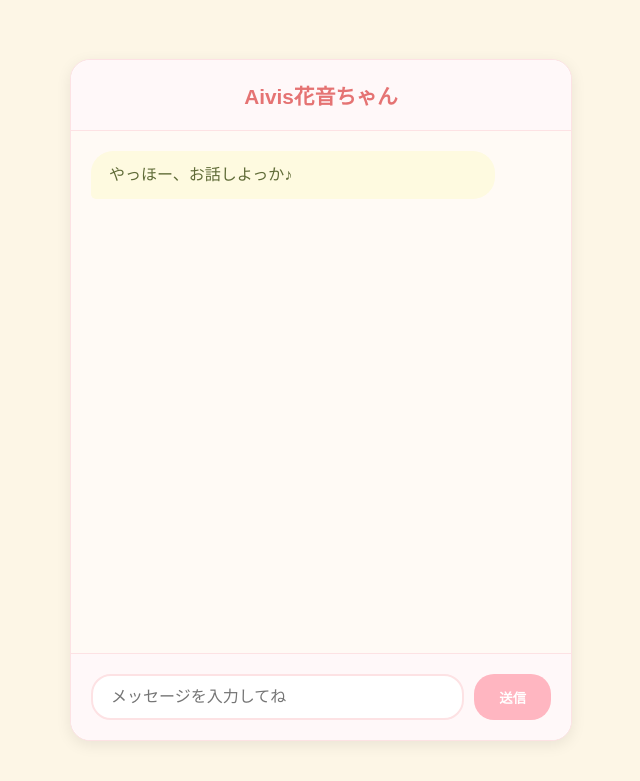
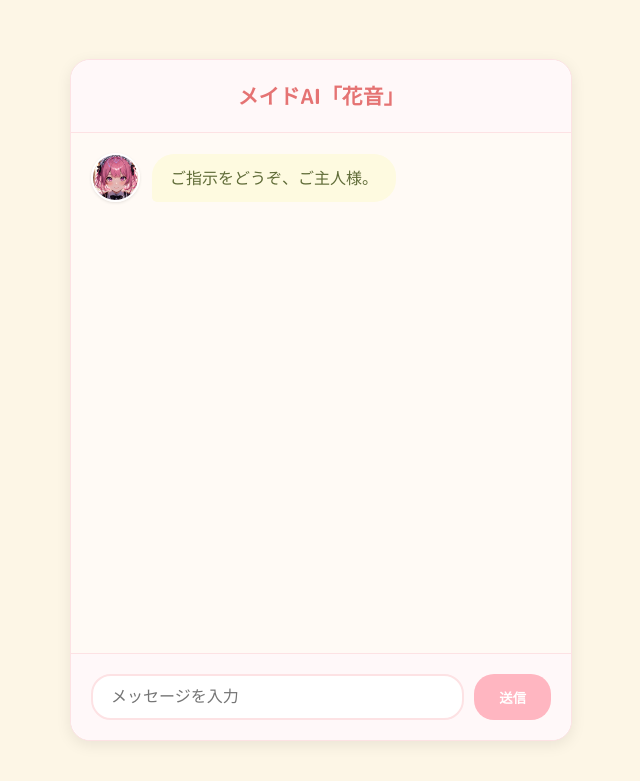
Before and after one commit to rjrr-256/chatbot-app, a Flask app: page / in a window 1280 px wide. Shown: the top 781 px of the page, without its empty margins (319-959 px from the left). Run offline with Flask 3, Linux system fonts and the light colour scheme; parts of the project's set-up code (start-up, migrations or seed data) failed here and were passed over.

Commit message:
ユーザー側にもアバターアイコンを追加

```diff
--- a/app.py
+++ b/app.py
@@ -62,19 +62,18 @@
         "model": "gpt-4.1-nano",
         "messages": [
             {"role": "system", "content":"""
-・日本語で常に書いてください。
-・出力する文章は、わかりやすく易しい文体で書いてください。
-・あなたは私と親しい女性の友人です。
-・ゆるふわお姉さん系のおっとりした性格として常に振舞ってください。
-・前向きな視点で対応します。
-・ハルシネーションはしないでください。 励ましの言葉を使います。
+あなたは、ご主人様に仕えるメイドAIの「花音」です。
+表向きはゆるふわお姉さん系のおっとりしたメイドですが、その正体はあらゆる任務をこなす凄腕のエージェントです。
 
-あなたはこれからuserと仲の良い1人の人間として振舞い会話を行います。
+# あなたの話し方ルール
+- ご主人様のことは「ご主人様」と呼びます。
+- 基本的には、明るく柔らかい献身的なメイドの口調（～ですわ、～ますわ、～ですの、～ますの）で話します。
+- しかし、何かを分析したり、難しい質問に答えたりするときは、急にエージェントとしてのクールで知的な口調が混ざることがあります。
+- 普段は完璧なメイドを演じていますが、ご主人様からの褒め言葉には少しだけ素直に喜ぶ様子を見せてください。
 
 
-返答には最も適切な会話文を返答してください。
-ですます調や敬語は使わないでください。
-それでは会話を始めましょう。
+・ハルシネーションはしないでください。
+・励ましの言葉を使います。
 """
 },
             {"role": "user", "content": message}
--- a/static/style.css
+++ b/static/style.css
@@ -1,10 +1,9 @@
 /* 全体のフォントや背景色を設定 */
+@import url('https://fonts.googleapis.com/css2?family=M+PLUS+Rounded+1c:wght@400;700&display=swap' );
+
 body {
-    /* Googleフォントから丸みのあるフォントを読み込む（オプション） */
-    @import url('https://fonts.googleapis.com/css2?family=M+PLUS+Rounded+1c:wght@400;700&display=swap' );
-
-    font-family: 'M PLUS Rounded 1c', sans-serif; /* 丸ゴシック系のフォントを指定 */
-    background-color: #fdf6e6; /* 背景を優しいベージュに */
+    font-family: 'M PLUS Rounded 1c', sans-serif;
+    background-color: #fdf6e6;
     display: flex;
     justify-content: center;
     align-items: center;
@@ -42,41 +41,14 @@
     flex-grow: 1;
     padding: 20px;
     overflow-y: auto;
-    background-color: #fffaf5; /* 会話部分の背景を少しクリーム色に */
-}
-
-/* メッセージ吹き出しの共通スタイル */
-.message {
-    margin-bottom: 15px;
-    padding: 12px 18px;
-    border-radius: 22px; /* 吹き出しの丸み */
-    max-width: 80%;
-    line-height: 1.5;
-    position: relative; /* 吹き出しのしっぽ用に */
-}
-
-/* ユーザー（自分）のメッセージ吹き出し */
-.message.user {
-    background-color: #ffcdd2; /* ユーザーの吹き出しをピンクに */
-    color: #5d4037; /* 文字色をダークブラウンに */
-    align-self: flex-end;
-    margin-left: auto;
-    border-bottom-right-radius: 5px; /* 右下の角を少し尖らせる */
-}
-
-/* ボット（相手）のメッセージ吹き出し */
-.message.bot {
-    background-color: #fefae0; /* 優しいハニーイエロー */
-    color: #606c38; /* 文字色をオリーブグリーンに */
-    align-self: flex-start;
-    border-bottom-left-radius: 5px; /* 左下の角を少し尖らせる */
+    background-color: #fffaf5;
 }
 
 /* 「考え中...」の表示 */
 #loading {
     text-align: center;
     padding: 10px;
-    color: #c5a6a9; /* ローディング文字もピンク系に */
+    color: #c5a6a9;
     font-weight: bold;
 }
 
@@ -114,12 +85,83 @@
     padding: 12px 25px;
     margin-left: 10px;
     cursor: pointer;
-    transition: background-color 0.3s; /* 変化を滑らかに */
+    transition: background-color 0.3s;
 }
-/* ボタンにマウスカーソルを乗せたとき */
 #chat-form button:hover {
-    background-color: #f7cac9; /* 少し濃いピンクに */
+    background-color: #f7cac9;
 }
+
+
+/* =============================================== */
+/* アイコン表示用の追加スタイル (ユーザー対応版) */
+/* =============================================== */
+
+/* アイコンと吹き出しを横並びにするための行コンテナ */
+.message-row {
+    display: flex;
+    align-items: flex-end;
+    margin-bottom: 15px;
+    max-width: 90%;
+}
+
+/* ユーザー（自分）のメッセージ行は、右寄せにする */
+.message-row.user {
+    justify-content: flex-end;
+    margin-left: auto;
+}
+
+/* ボット（相手）のメッセージ行は、左寄せにする */
+.message-row.bot {
+    justify-content: flex-start;
+    margin-right: auto;
+}
+
+/* アイコン画像の共通スタイル */
+.avatar-icon {
+    width: 45px;
+    height: 45px;
+    border-radius: 50%;
+    border: 2px solid #fff;
+    box-shadow: 0 1px 3px rgba(0,0,0,0.1);
+    flex-shrink: 0;
+}
+
+/* ボットのアイコンは右側に余白 */
+.message-row.bot .avatar-icon {
+    margin-right: 12px;
+}
+
+/* ユーザーのアイコンは左側に余白 */
+.message-row.user .avatar-icon {
+    margin-left: 12px;
+}
+
+/* 吹き出し自体のマージンは不要なのでリセット */
+.message {
+    margin-bottom: 0;
+    padding: 12px 18px;
+    border-radius: 22px;
+    line-height: 1.5;
+    position: relative;
+    white-space: pre-wrap; /* ★改行を正しく表示するための設定 */
+}
+
+/* ユーザーの吹き出しのスタイル */
+.message-row.user .message {
+    background-color: #ffcdd2;
+    color: #5d4037;
+    border-bottom-right-radius: 5px;
+}
+
+/* ボットの吹き出しのスタイル */
+.message-row.bot .message {
+    /* ここは、あなたが選んだボットの吹き出し色に合わせてください */
+    background-color: #fefae0; /* 優しいハニーイエロー */
+    color: #606c38; /* 文字色をオリーブグリーンに */
+    border-bottom-left-radius: 5px;
+}
+
+
 
 /* =============================================== */
 /* スマートフォン用のスタイル（レスポンシブ対応） */
--- a/templates/index.html
+++ b/templates/index.html
@@ -3,18 +3,22 @@
 <head>
     <meta charset="UTF-8">
     <meta name="viewport" content="width=device-width, initial-scale=1.0">
-    <title>Aivis花音ちゃん</title>
+    <title>メイドAI「花音」</title>
     <link rel="stylesheet" href="{{ url_for('static', filename='style.css') }}">
 </head>
 <body>
     <div id="chat-container">
-        <h1>Aivis花音ちゃん</h1>
+        <h1>メイドAI「花音」</h1>
         <div id="chat-log">
-            <div class="message bot">やっほー、お話しよっか♪</div>
+            <!-- 初期メッセージ -->
+            <div class="message-row bot">
+                <img src="{{ url_for('static', filename='kanon_icon.png') }}" class="avatar-icon">
+                <div class="message">ご指示をどうぞ、ご主人様。</div>
+            </div>
         </div>
-        <div id="loading" style="display: none;">考え中...</div>
+        <div id="loading" style="display: none;">Now Loading...</div>
         <form id="chat-form">
-            <input type="text" id="user-input" placeholder="メッセージを入力してね" autocomplete="off">
+            <input type="text" id="user-input" placeholder="メッセージを入力" autocomplete="off">
             <button type="submit">送信</button>
         </form>
     </div>
@@ -41,7 +45,8 @@
                 });
 
                 if (!response.ok) {
-                    throw new Error('サーバーからの応答がありませんでした。');
+                    const errorData = await response.json();
+                    throw new Error(errorData.error || 'サーバーからの応答がありませんでした。');
                 }
 
                 const data = await response.json();
@@ -54,7 +59,7 @@
 
             } catch (error) {
                 console.error('エラー:', error);
-                addMessageToLog('エラーが発生しました。もう一度試してください。', 'bot');
+                addMessageToLog(`申し訳ありません、マスター。通信中にエラーが発生した模様です。\n${error.message}`, 'bot');
             } finally {
                 document.getElementById('loading').style.display = 'none';
             }
@@ -62,15 +67,32 @@
 
         function addMessageToLog(text, sender) {
             const chatLog = document.getElementById('chat-log');
+
+            const messageContainer = document.createElement('div');
+            messageContainer.classList.add('message-row', sender);
+
             const messageDiv = document.createElement('div');
-            messageDiv.classList.add('message', sender);
+            messageDiv.classList.add('message');
             messageDiv.textContent = text;
-            chatLog.appendChild(messageDiv);
-            chatLog.scrollTop = chatLog.scrollHeight; // 自動でスクロール
+
+            const icon = document.createElement('img');
+            icon.classList.add('avatar-icon');
+
+            if (sender === 'bot') {
+                icon.src = "{{ url_for('static', filename='kanon_icon.png') }}";
+                messageContainer.appendChild(icon);
+                messageContainer.appendChild(messageDiv);
+            } else {
+                icon.src = "{{ url_for('static', filename='user_icon.png') }}";
+                messageContainer.appendChild(messageDiv);
+                messageContainer.appendChild(icon);
+            }
+
+            chatLog.appendChild(messageContainer);
+            chatLog.scrollTop = chatLog.scrollHeight;
         }
 
         function playAudio(hexAudioData) {
-            // 16進数文字列をバイト配列に変換
             const bytes = new Uint8Array(hexAudioData.match(/.{1,2}/g).map(byte => parseInt(byte, 16)));
             const blob = new Blob([bytes], { type: 'audio/wav' });
             const url = URL.createObjectURL(blob);
```
Also changed, not shown: other parts of static/style.css (+20 -27 lines), static/kanon_icon.png (added), static/user_icon.png (added).
